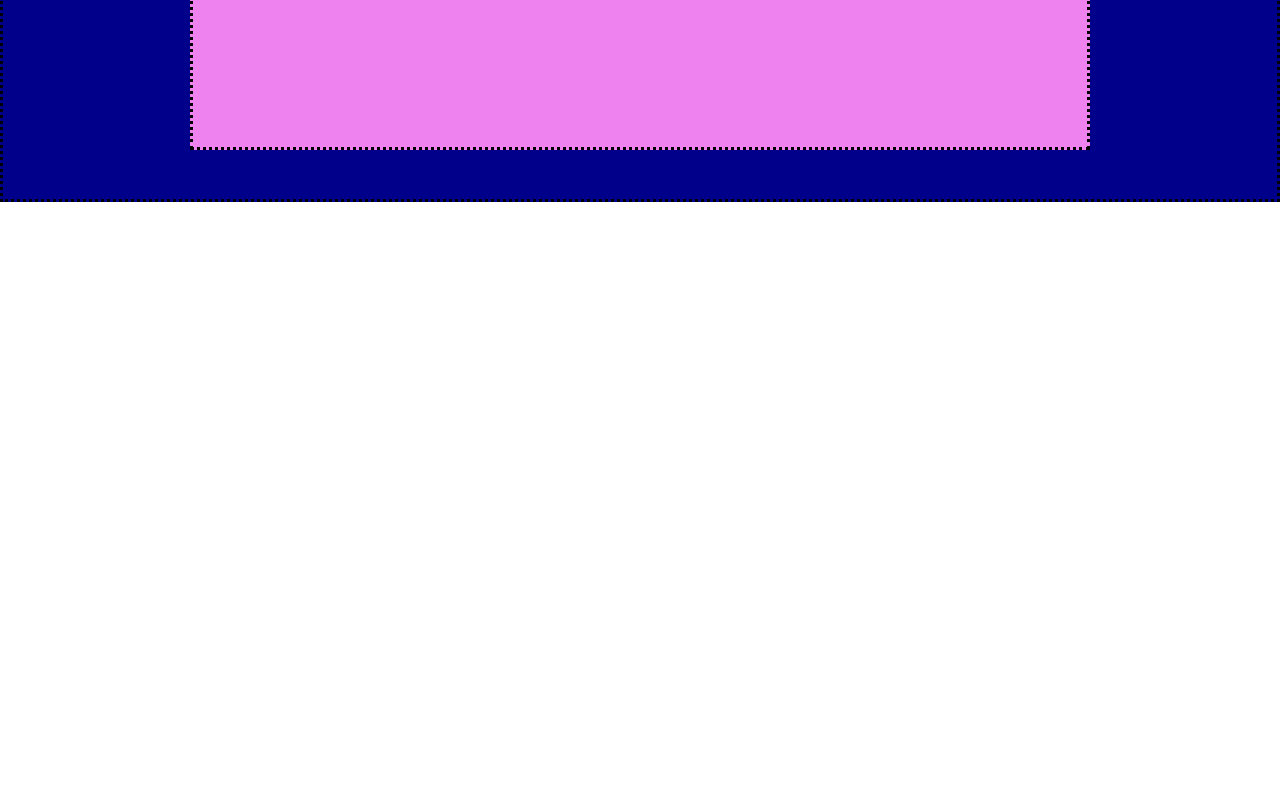
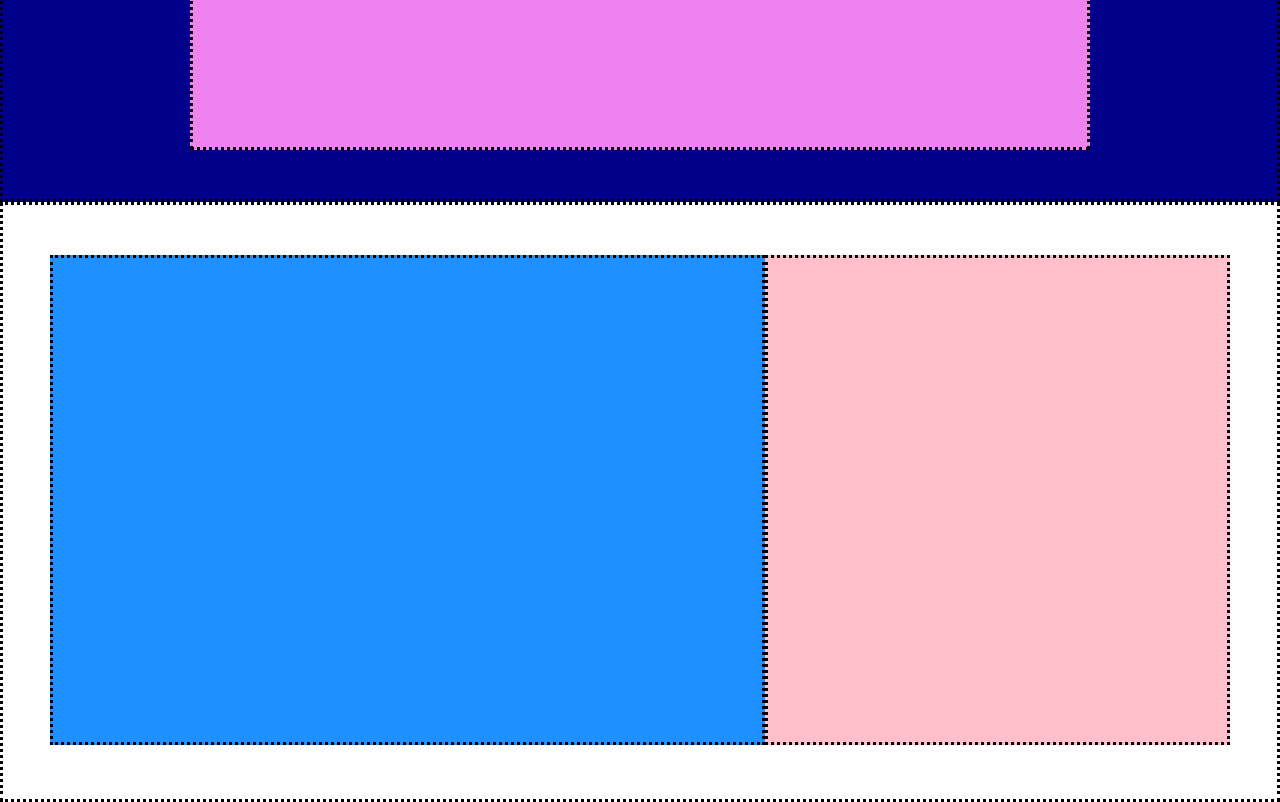
Before and after one commit to LucaPiantadosi27/htmlcss-struttura-discord, a plain HTML site: page index.html in a window 1280 px wide. Shown: the part 373-1175 px from the top of the page. Before the commit the page ends 800 px from the top, so only its background shows below. Drawn offline with Linux system fonts and the light colour scheme.

Commit message:
second section

```diff
--- a/index.html
+++ b/index.html
@@ -42,14 +42,19 @@
         </div>
 
 <!-- primo div -->
+
         <div class="one">
             <div class="pink"></div>
 
         </div>
+
 <!-- fine primo div -->
-        <div>
 
+        <div class="two">
+            <div class="blue"></div>
+            <div class="light-pink"></div>
         </div>
+
 <!-- secondo div -->
         <div>
 
--- a/style.css
+++ b/style.css
@@ -83,3 +83,42 @@
     border: dotted;
 }
 /* fineprima section */
+
+/* inizio seconda section */
+.two{
+    display: flex;
+    flex-direction: row;
+    width: 100%;
+    height: 600px;
+
+    background-color: white;
+    border: dotted;
+
+}
+.blue{
+    display: flex;
+    width: 715px;
+    height: 490px;
+
+    margin-left: auto;
+    margin-top: 50px;
+    margin-bottom: 50px;
+
+
+    background-color:rgb(30, 144, 255);
+    border: dotted;
+}
+.light-pink{
+    display: flex;
+    width: 465px;
+    height: 490px;
+
+
+    margin-right: auto;
+    margin-top: 50px;
+    margin-bottom: 50px;
+
+    background-color:rgb(255, 192, 203);
+    border: dotted;
+}
+/* fine seconda section */
```
